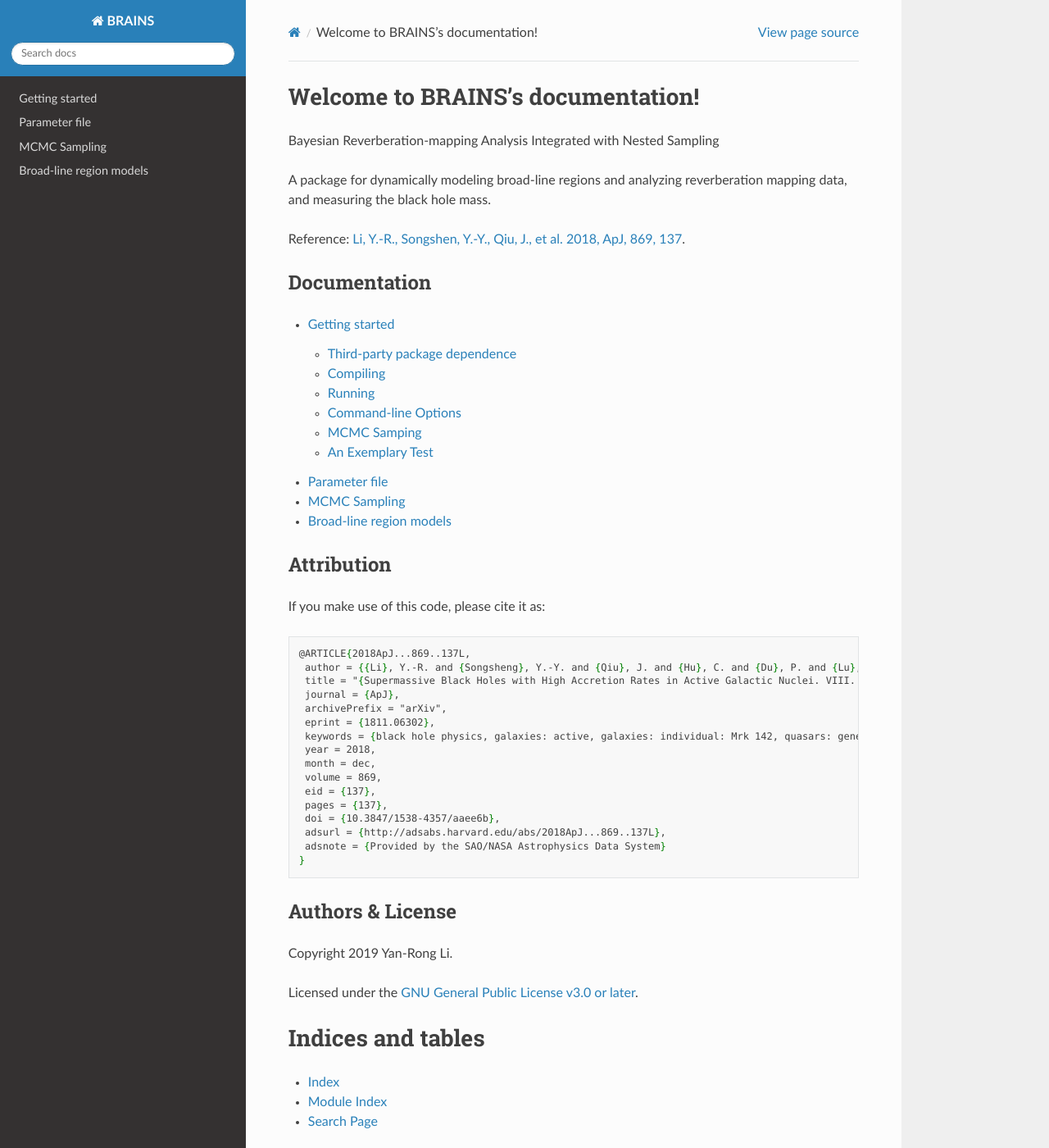
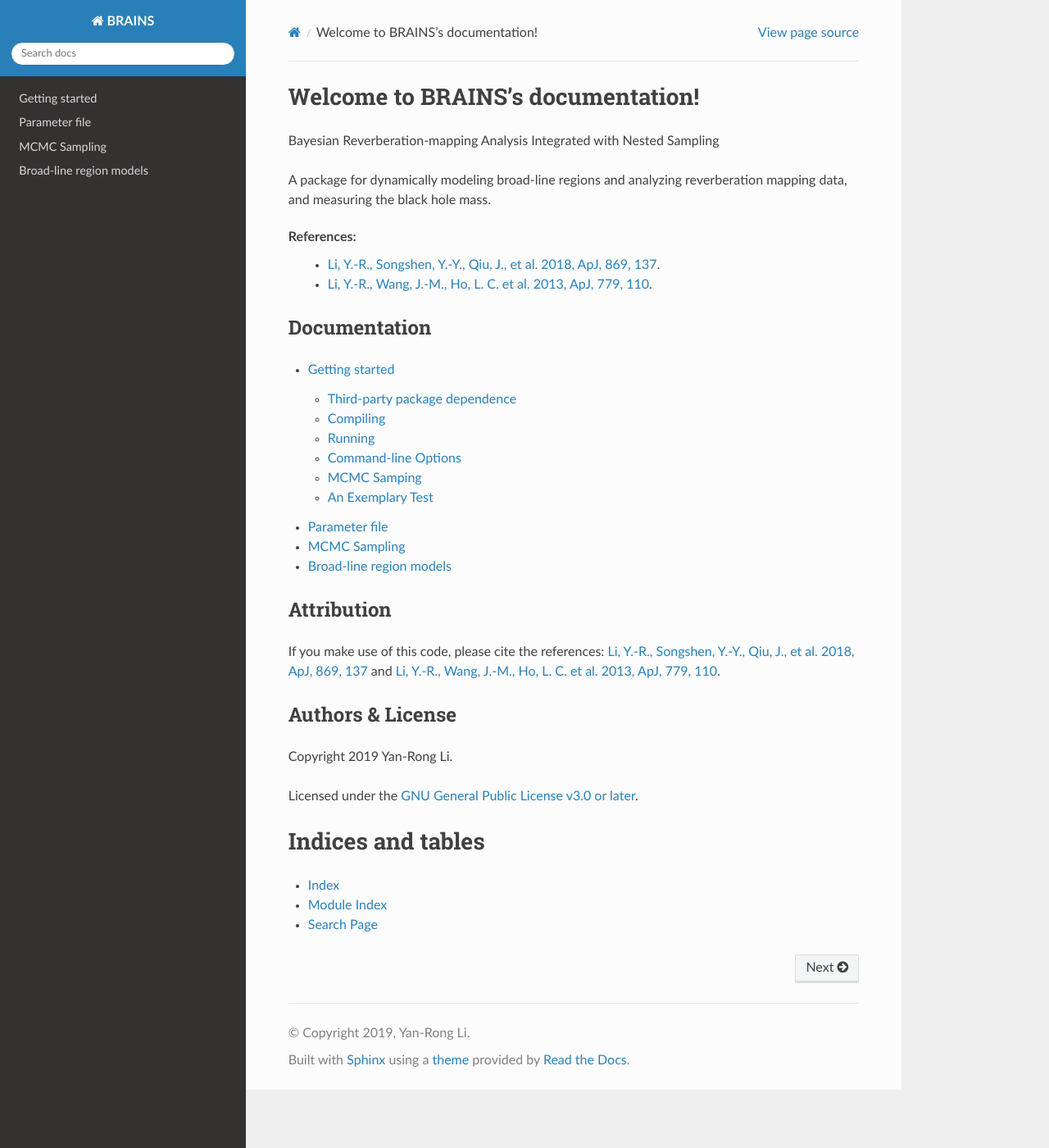
Before and after one commit to LiyrAstroph/BRAINS, a Sphinx documentation site: the page built from docs/index.rst, in a window 1280 px wide and 1400 px high. Shown: the whole window at 82% size. Built offline with Sphinx 7.4.7 and the Read the Docs theme 2.0.0, drawn with Linux system fonts in a browser that asks for light colours.

Commit message:
update index.rst.

```diff
--- a/docs/index.rst
+++ b/docs/index.rst
@@ -10,7 +10,10 @@ Bayesian Reverberation-mapping Analysis Integrated with Nested Sampling
 
 A package for dynamically modeling broad-line regions and analyzing reverberation mapping data, and measuring the black hole mass.
 
-Reference: `Li, Y.-R., Songshen, Y.-Y., Qiu, J., et al. 2018, ApJ, 869, 137 <http://adsabs.harvard.edu/abs/2018ApJ...869..137L>`_.
+References:
+   * `Li, Y.-R., Songshen, Y.-Y., Qiu, J., et al. 2018, ApJ, 869, 137 <http://adsabs.harvard.edu/abs/2018ApJ...869..137L>`_.
+
+   * `Li, Y.-R., Wang, J.-M., Ho, L. C. et al. 2013, ApJ, 779, 110 <http://adsabs.harvard.edu/abs/2013ApJ...779..110L>`_.
 
 Documentation
 -------------
@@ -27,26 +30,8 @@ Documentation
 Attribution
 -----------
 
-If you make use of this code, please cite it as:
+If you make use of this code, please cite the references: `Li, Y.-R., Songshen, Y.-Y., Qiu, J., et al. 2018, ApJ, 869, 137 <http://adsabs.harvard.edu/abs/2018ApJ...869..137L>`_ and `Li, Y.-R., Wang, J.-M., Ho, L. C. et al. 2013, ApJ, 779, 110 <http://adsabs.harvard.edu/abs/2013ApJ...779..110L>`_.
 
-.. code-block:: tex
-
-  @ARTICLE{2018ApJ...869..137L,
-   author = {{Li}, Y.-R. and {Songsheng}, Y.-Y. and {Qiu}, J. and {Hu}, C. and {Du}, P. and {Lu}, K.-X. and {Huang}, Y.-K. and {Bai}, J.-M. and {Bian}, W.-H. and {Yuan}, Y.-F. and {Ho}, L.~C. and {Wang}, J.-M.},
-   title = "{Supermassive Black Holes with High Accretion Rates in Active Galactic Nuclei. VIII. Structure of the Broad-line Region and Mass of the Central Black Hole in Mrk 142}",
-   journal = {ApJ},
-   archivePrefix = "arXiv",
-   eprint = {1811.06302},
-   keywords = {black hole physics, galaxies: active, galaxies: individual: Mrk 142, quasars: general },
-   year = 2018,
-   month = dec,
-   volume = 869,
-   eid = {137},
-   pages = {137},
-   doi = {10.3847/1538-4357/aaee6b},
-   adsurl = {http://adsabs.harvard.edu/abs/2018ApJ...869..137L},
-   adsnote = {Provided by the SAO/NASA Astrophysics Data System}
-  }
 
 
 
```
